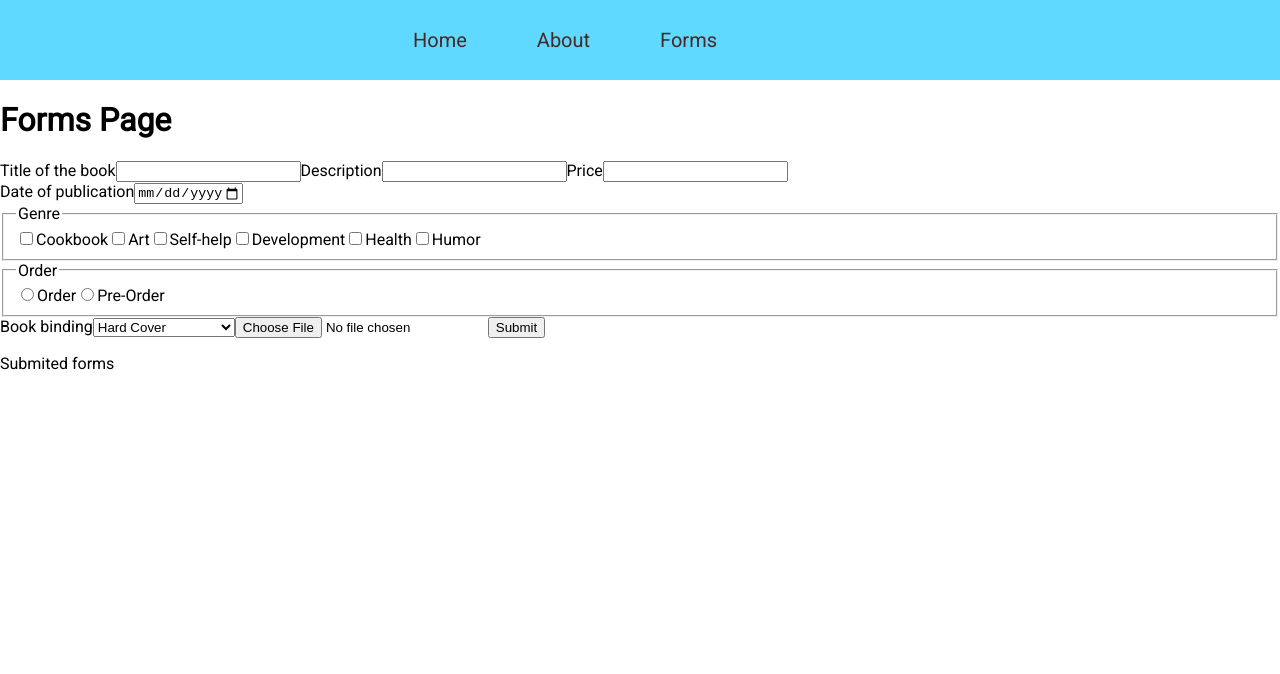
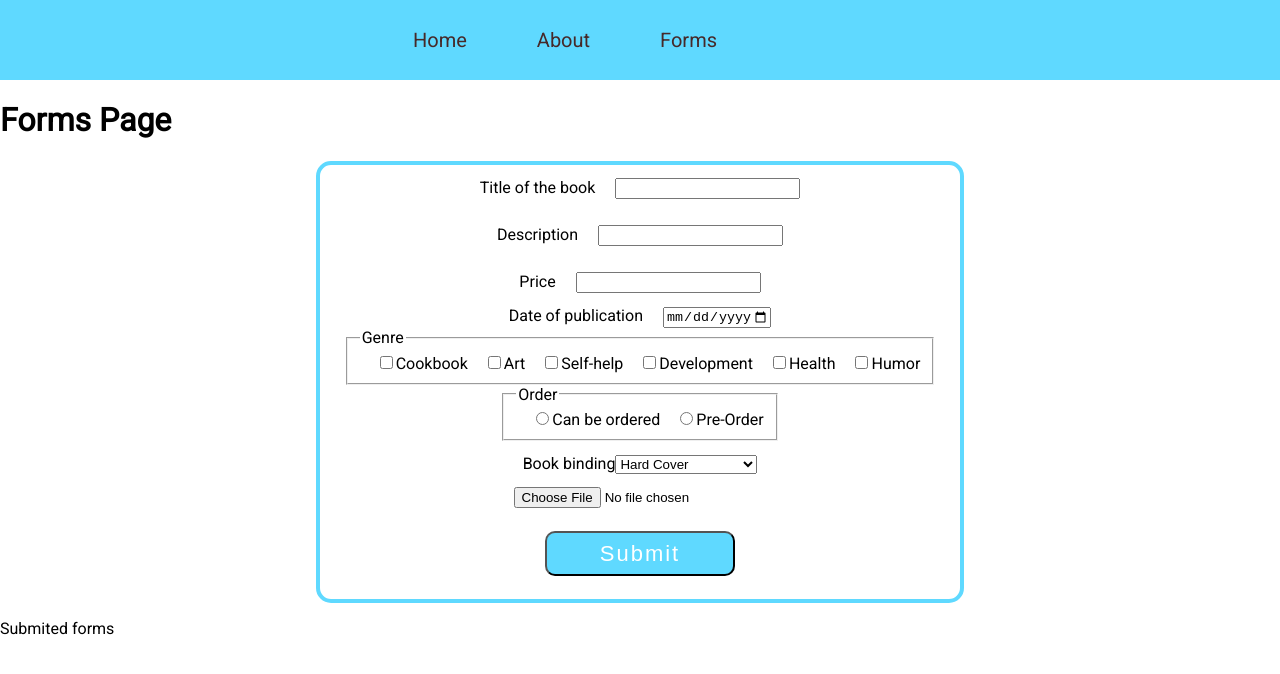
Before and after one commit to KalinkinFiz/react-2023q1, a React (Create React App) app: page /form in a window 1280 px wide. Shown: the top 674 px of the page. Built offline with nearby package versions, Linux system fonts and the light colour scheme.

Commit message:
refactor: add styles

```diff
--- a/src/App.css
+++ b/src/App.css
@@ -166,3 +166,67 @@ a:hover,
   height: 35px;
   transition: all 0.2s ease-in-out;
 }
+
+.form {
+  display: flex;
+  justify-content: center;
+  flex-wrap: wrap;
+}
+
+.form-submit {
+  display: flex;
+  flex-direction: column;
+  align-items: center;
+  border: 4px solid rgba(47, 206, 255, 0.767);
+  border-radius: 15px;
+  width: 50%;
+}
+
+label {
+  margin: 13px auto;
+}
+
+.input-form {
+  margin-left: 20px;
+}
+
+.button-submit {
+  width: 190px;
+  height: 45px;
+  margin: 23px;
+  background-color: rgba(47, 206, 255, 0.767);
+  border-radius: 10px;
+  font-size: 22px;
+  line-height: 26px;
+  letter-spacing: 2px;
+  color: #ffffff;
+  transition: background-color 0.3s;
+}
+
+.button-submit:hover {
+  background-color: var(--link-hover-color);
+}
+
+.form-card {
+  display: flex;
+  margin-right: 150px;
+  flex-wrap: wrap;
+}
+
+.form-cards {
+  display: flex;
+  flex-direction: column;
+  margin-right: 90px;
+  align-items: center;
+  flex-wrap: wrap;
+  margin-bottom: 90px;
+}
+
+.form-card-output {
+  display: flex;
+  flex-direction: column;
+  align-items: center;
+  padding: 30px;
+  border: 4px solid rgba(47, 206, 255, 0.767);
+  border-radius: 10px;
+}
--- a/src/components/Form.tsx
+++ b/src/components/Form.tsx
@@ -38,7 +38,7 @@ export class Form extends Component<{ setForm: () => void }, FormState> {
 
   submitForm(event: React.FormEvent) {
     event.preventDefault();
-    if (!localStorage.forms) {
+    if (!localStorage.getItem('forms')) {
       localStorage.setItem('forms', JSON.stringify([this.state]));
       this.props.setForm();
       return;
@@ -82,10 +82,11 @@ export class Form extends Component<{ setForm: () => void }, FormState> {
   render(): ReactNode {
     return (
       <form onSubmit={(e) => this.submitForm(e)} className="form">
-        <div>
+        <div className="form-submit">
           <label>
             Title of the book
             <input
+              className="input-form"
               name="title"
               value={this.state.title}
               onInput={this.onChangeInput}
@@ -98,6 +99,7 @@ export class Form extends Component<{ setForm: () => void }, FormState> {
           <label>
             Description
             <input
+              className="input-form"
               name="subtitle"
               value={this.state.subtitle}
               onInput={this.onChangeInput}
@@ -110,6 +112,7 @@ export class Form extends Component<{ setForm: () => void }, FormState> {
           <label>
             Price
             <input
+              className="input-form"
               name="price"
               value={this.state.price}
               onInput={this.onChangeInput}
@@ -123,6 +126,7 @@ export class Form extends Component<{ setForm: () => void }, FormState> {
             <label>
               Date of publication
               <input
+                className="input-form"
                 name="date"
                 defaultValue={this.state.date}
                 onInput={this.onChangeInput}
@@ -137,6 +141,7 @@ export class Form extends Component<{ setForm: () => void }, FormState> {
             <legend>Genre</legend>
             <label>
               <input
+                className="input-form"
                 name="genre"
                 value="cookbook"
                 onChange={this.onChangeGenre}
@@ -147,6 +152,7 @@ export class Form extends Component<{ setForm: () => void }, FormState> {
             </label>
             <label>
               <input
+                className="input-form"
                 name="genre"
                 value="art"
                 onChange={this.onChangeGenre}
@@ -157,6 +163,7 @@ export class Form extends Component<{ setForm: () => void }, FormState> {
             </label>
             <label>
               <input
+                className="input-form"
                 name="genre"
                 value="self-help"
                 onChange={this.onChangeGenre}
@@ -167,6 +174,7 @@ export class Form extends Component<{ setForm: () => void }, FormState> {
             </label>
             <label>
               <input
+                className="input-form"
                 name="genre"
                 value="development"
                 onChange={this.onChangeGenre}
@@ -177,6 +185,7 @@ export class Form extends Component<{ setForm: () => void }, FormState> {
             </label>
             <label>
               <input
+                className="input-form"
                 name="genre"
                 value="health"
                 onChange={this.onChangeGenre}
@@ -187,6 +196,7 @@ export class Form extends Component<{ setForm: () => void }, FormState> {
             </label>
             <label>
               <input
+                className="input-form"
                 name="genre"
                 value="humor"
                 onChange={this.onChangeGenre}
@@ -200,21 +210,23 @@ export class Form extends Component<{ setForm: () => void }, FormState> {
             <legend>Order</legend>
             <label>
               <input
+                className="input-form"
                 name="order"
                 type="radio"
-                value="order"
-                checked={this.state.order === 'order'}
+                value="Can be ordered"
+                checked={this.state.order === 'Can be ordered'}
                 onChange={this.onChangeOrder}
                 data-heard="Order"
               />
-              Order
+              Can be ordered
             </label>
             <label>
               <input
+                className="input-form"
                 name="order"
                 type="radio"
-                value="pre-order"
-                checked={this.state.order === 'pre-order'}
+                value="Pre-order"
+                checked={this.state.order === 'Pre-order'}
                 onChange={this.onChangeOrder}
                 data-heard="Pre-Order"
               />
@@ -231,7 +243,7 @@ export class Form extends Component<{ setForm: () => void }, FormState> {
             </select>
           </label>
           <input type="file" onChange={this.onChangeFile} required />
-          <button>Submit</button>
+          <button className="button-submit">Submit</button>
         </div>
       </form>
     );
--- a/src/components/FormCard.tsx
+++ b/src/components/FormCard.tsx
@@ -10,16 +10,15 @@ interface IFormCardProps {
 export const FormCard = ({ formData, formNumber }: IFormCardProps) => {
   return (
     <article>
-      <div>
+      <div className="form-cards">
         <h3>{formNumber + 1}</h3>
-        <div>
+        <div className="form-card-output">
           <div
             style={{
-              backgroundImage: `url(${formData.image})`,
-              height: '100px',
-              backgroundSize: 'contain',
-              backgroundRepeat: 'no-repeat',
-              backgroundPosition: 'center',
+              background: `url(${formData.image}), no-repeat`,
+              height: '200px',
+              width: '200px',
+              backgroundSize: 'cover',
             }}
           ></div>
           <p>Title: {formData.title}</p>
--- a/src/pages/FormsPage.tsx
+++ b/src/pages/FormsPage.tsx
@@ -28,7 +28,7 @@ export class FormsPage extends Component<Record<string, never>, { forms: IForm[]
           <Form setForm={this.setForm} />
           <div>
             <p>Submited forms</p>
-            <div>
+            <div className="form-card">
               {this.state.forms.map((form, i) => {
                 return <FormCard formData={form} formNumber={i} key={i} />;
               })}
```
